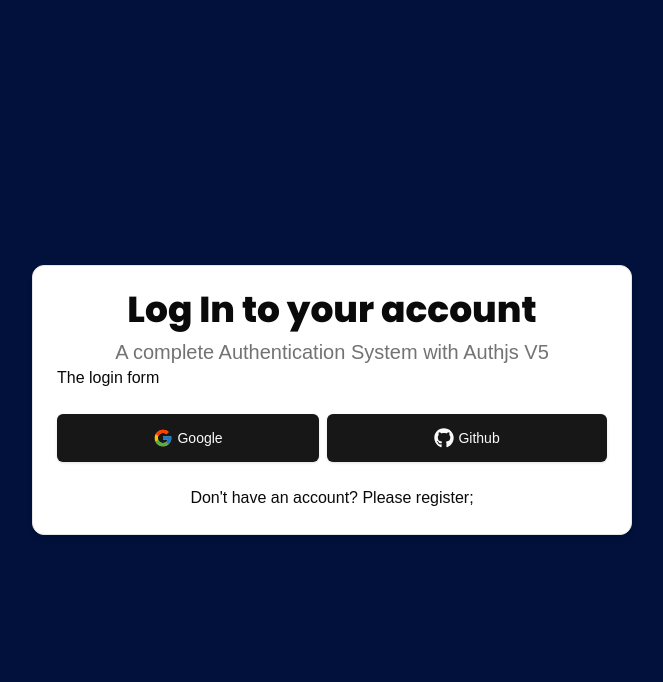
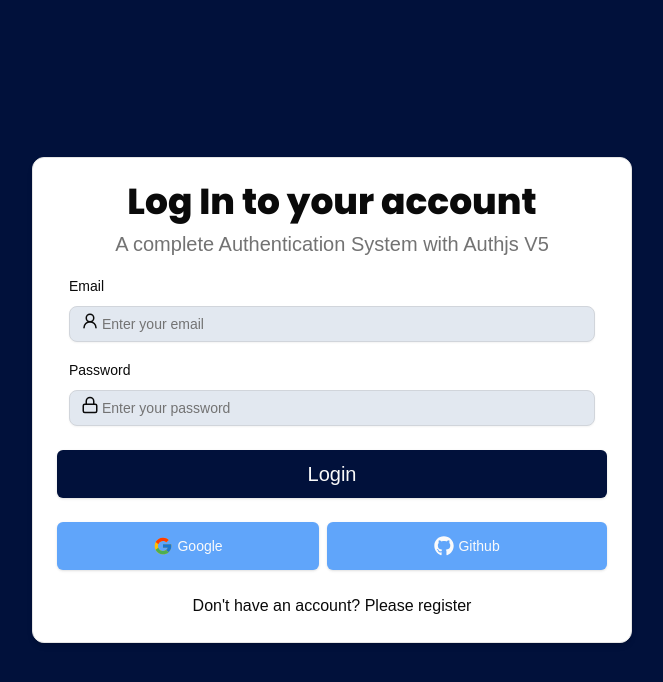
Before and after one commit to femiabimbola/Next-Auth-v5, a Next.js app: page /auth/login in a window 1280 px wide. Shown: the top 682 px of the page, without its empty margins (308-971 px from the left). Built offline with nearby package versions, Linux system fonts and the light colour scheme.

Commit message:
working on login form

```diff
--- a/components/back-button.tsx
+++ b/components/back-button.tsx
@@ -8,7 +8,7 @@ interface BackButtonProps {
 export const BackButton = ({ label, href }: BackButtonProps) => {
   return (
     <div className="mx-auto hover:text-blue-900">
-      <Link href={href}>{label}</Link>;
+      <Link href={href}>{label}</Link>
     </div>
   );
 };
--- a/components/login-form-page.tsx
+++ b/components/login-form-page.tsx
@@ -1,5 +1,5 @@
 import { CardWrapper } from "@/components/card-wrapper";
-import { LoginForm } from "./login-form";
+import { LoginForm } from "@/components/login-form";
 
 export const LoginFormPage = () => {
   return (
--- a/components/login-form.tsx
+++ b/components/login-form.tsx
@@ -1,13 +1,89 @@
+"use client";
+
 import { Form, FormControl, FormField, FormItem, FormLabel, FormMessage } from "@/components/ui/form";
 import { useForm } from "react-hook-form";
 import { LoginSchema } from "@/schemas";
 import { zodResolver } from "@hookform/resolvers/zod";
 import * as z from "zod";
+import { Input } from "./ui/input";
+import { User2, Lock } from "lucide-react";
+import { Button } from "./ui/button";
 
 export const LoginForm = () => {
   const form = useForm<z.infer<typeof LoginSchema>>({
     resolver: zodResolver(LoginSchema),
     defaultValues: { email: "", password: "" },
   });
-  return <div> The login form</div>;
+
+  const onSubmit = (values: z.infer<typeof LoginSchema>) => {
+    console.log(values);
+  };
+
+  return (
+    <Form {...form}>
+      <form
+        onSubmit={form.handleSubmit(onSubmit)}
+        className="space-y-6 "
+      >
+        <div className="space-y-4 mx-3 mt-4">
+          <FormField
+            control={form.control}
+            name="email"
+            render={({ field }) => (
+              <FormItem>
+                <FormLabel> Email</FormLabel>
+                <div className="relative my-3">
+                  <FormControl>
+                    <Input
+                      {...field}
+                      className=" bg-slate-200 border border-gray-300 rounded-lg pl-8 focus:outline-none"
+                      // disabled={isPending}
+                      placeholder="Enter your email"
+                      type="email"
+                    />
+                  </FormControl>
+                  <User2
+                    size={30}
+                    className="absolute inset-y-0 left-0 pl-3 flex items-center pointer-events-none"
+                  />
+                </div>
+                <FormMessage />
+              </FormItem>
+            )}
+          />
+          <FormField
+            control={form.control}
+            name="password"
+            render={({ field }) => (
+              <FormItem>
+                <FormLabel> Password</FormLabel>
+                <div className="relative my-3">
+                  <FormControl>
+                    <Input
+                      {...field}
+                      className=" bg-slate-200 border border-gray-300 rounded-lg pl-8 focus:outline-none"
+                      // disabled={isPending}
+                      placeholder="Enter your password"
+                      type="password"
+                    />
+                  </FormControl>
+                  <Lock
+                    size={30}
+                    className="absolute inset-y-0 left-0 pl-3 flex items-center pointer-events-none"
+                  />
+                </div>
+                <FormMessage />
+              </FormItem>
+            )}
+          />
+        </div>
+        <Button
+          type="submit"
+          className="w-full py-6 bg-[#01113B] "
+        >
+          <p className="text-xl"> Login</p>
+        </Button>
+      </form>
+    </Form>
+  );
 };
--- a/components/social-button.tsx
+++ b/components/social-button.tsx
@@ -5,16 +5,16 @@ import { FaGithub } from "react-icons/fa";
 
 export const SocialButton = () => {
   return (
-    <div className=" flex items-center justify-center w-full gap-x-2">
+    <div className=" flex items-center justify-center w-full gap-x-2 ">
       <Button
-        className="w-full gap-x-1 py-6"
+        className="w-full gap-x-1 py-6 bg-blue-400"
         // onClick={() => {}}
       >
         <FcGoogle className="h-5 w-5" />
         Google
       </Button>
       <Button
-        className="w-full gap-x-1 py-6"
+        className="w-full gap-x-1 py-6 bg-blue-400"
         // onClick={() => {}}
         size={"lg"}
       >
--- a/schemas/index.ts
+++ b/schemas/index.ts
@@ -2,6 +2,6 @@ import * as z from "zod";
 
 export const LoginSchema = z.object({
   email: z.string({ invalid_type_error: "Must be a string" }).email({ message: "Valid email is required" }),
-  password: z.string().min(2, { message: "Password is required" }),
+  password: z.string().min(1, { message: "Password is required" }),
   code: z.optional(z.string()),
 });
```
